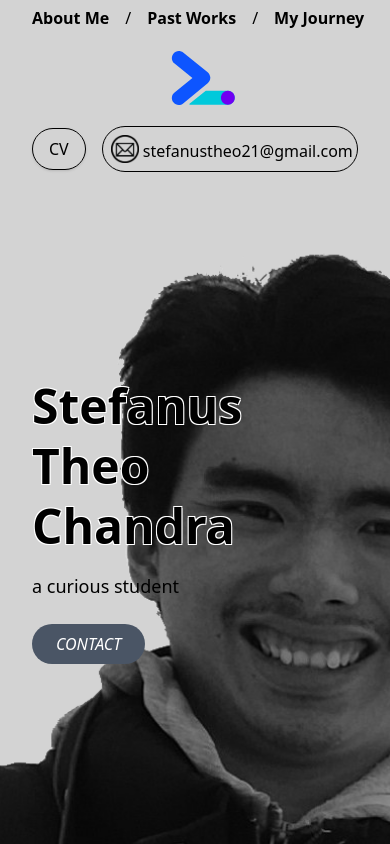
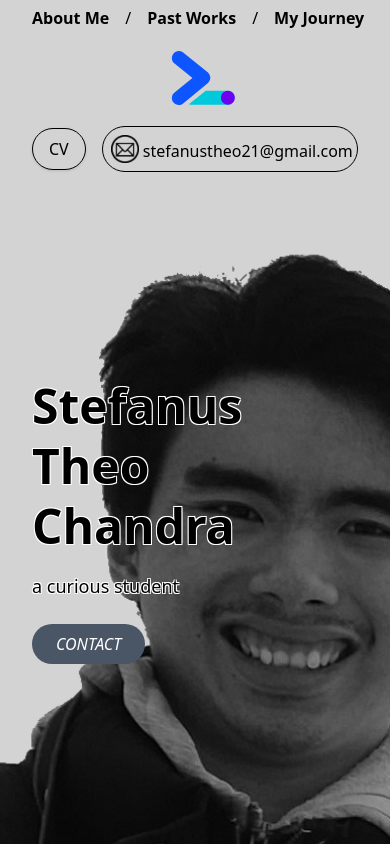
Before and after one commit to stheo254/website, a React (Vite) app: page / in a window 390 px wide. Shown: the top 844 px of the page. Built offline with nearby package versions, Linux system fonts and the light colour scheme.

Commit message:
most of the responsive design i could think of

```diff
--- a/src/About.tsx
+++ b/src/About.tsx
@@ -59,7 +59,7 @@ function About() {
               build user-focused, performant apps and websites.
             </p>
 
-            <div className="grid grid-cols-2 sm:grid-cols-3 md:grid-cols-4 gap-6">
+            <div className="grid grid-cols-3 sm:grid-cols-4 md:grid-cols-4 gap-6">
               {techStack.map((tech) => (
                 <FadeIn rotate={45}>
                   <div
@@ -67,7 +67,7 @@ function About() {
                     className="flex items-center gap-4 bg-gray-100 rounded-xl p-4 shadow-sm hover:scale-105 transition-transform flex-wrap min-w-0"
                   >
                     <img src={tech.image} alt={tech.name} className=" h-12" />
-                    <span className="text-lg text-gray-800 font-medium break-words whitespace-normal text-center">
+                    <span className="text-lg text-gray-800 font-medium break-words whitespace-normal text-center ">
                       {tech.name}
                     </span>
                   </div>
--- a/src/App.tsx
+++ b/src/App.tsx
@@ -77,9 +77,10 @@ function App() {
         </section>
         <section
           id="past"
-          className="bg-[#4A4A4A] bg-center bg-cover rounded-xl"
+          className="bg-[#4A4A4A] bg-center bg-cover rounded-4xl"
           style={{
             minHeight: '90vh',
+            borderRadius: '2%',
             paddingTop: '2rem',
           }}
         >
--- a/src/PastWork.tsx
+++ b/src/PastWork.tsx
@@ -59,7 +59,7 @@ function PastWork(props: PastWorkProps) {
   ];
   return (
     <>
-      <div className="relative grid grid-cols-1 md:grid-cols-2 min-h-screen items-start gap-8 px-6 sm:px-12 justify-items-center pb-10">
+      <div className="relative grid grid-cols-1 md:grid-cols-2 min-h-screen items-start gap-y-8 gap-x-4 px-6 sm:px-12 justify-items-center pb-10 mx-0 lg:mx-32">
         {features.map((feature) => (
           <FadeIn direction={feature.animation} distance={feature.distance}>
             <div
--- a/src/Timeline2.tsx
+++ b/src/Timeline2.tsx
@@ -52,8 +52,8 @@ const timelineData: TimelineItem[] = [
 
 const Timeline2: React.FC = () => {
   return (
-    <section className="max-w-5xl mx-auto px-6">
-      <div className="relative">
+    <section className="max-w-5xl mx-auto px-6 ">
+      <div className="relative ml-5 lg:ml-0">
         {timelineData.map((exp, index) => (
           <div key={index} className="relative pb-8 flex items-center">
             {index !== 0 && (
--- a/src/Titlecard.tsx
+++ b/src/Titlecard.tsx
@@ -11,7 +11,7 @@ function Titlecard(props: PastWorkProps) {
     <>
       <main className="relative flex items-center justify-between p-8 min-h-screen overflow-hidden">
         {/* Background Image */}
-        <div className="absolute inset-0 bottom-0 -z-10 flex justify-center -ml-40 md:ml-0">
+        <div className="absolute inset-0 bottom-0 -z-10 flex justify-center -ml-50 md:ml-0">
           <img src={myPic} alt="desc" className=" h-full max-w-none object-cover md:object-fill " />
         </div>
         {/* Content Section */}
@@ -26,7 +26,15 @@ function Titlecard(props: PastWorkProps) {
             >
               Stefanus Theo Chandra
             </h1>
-            <p className="text-black mb-6 sm:mb-8 text-lg sm:text-xl">a curious student</p>
+            <p
+              className="text-black mb-6 sm:mb-8 text-lg sm:text-xl "
+              style={{
+                textShadow:
+                  '1px 1px 0 white, -1px -1px 0 white, 1px -1px 0 white, -1px 1px 0 white',
+              }}
+            >
+              a curious student
+            </p>
             <button
               className="px-6 py-2 rounded-full bg-gray-600 text-white italic transition-transform transform hover:scale-110"
               onClick={() => props.scrollTo(6)}
```
